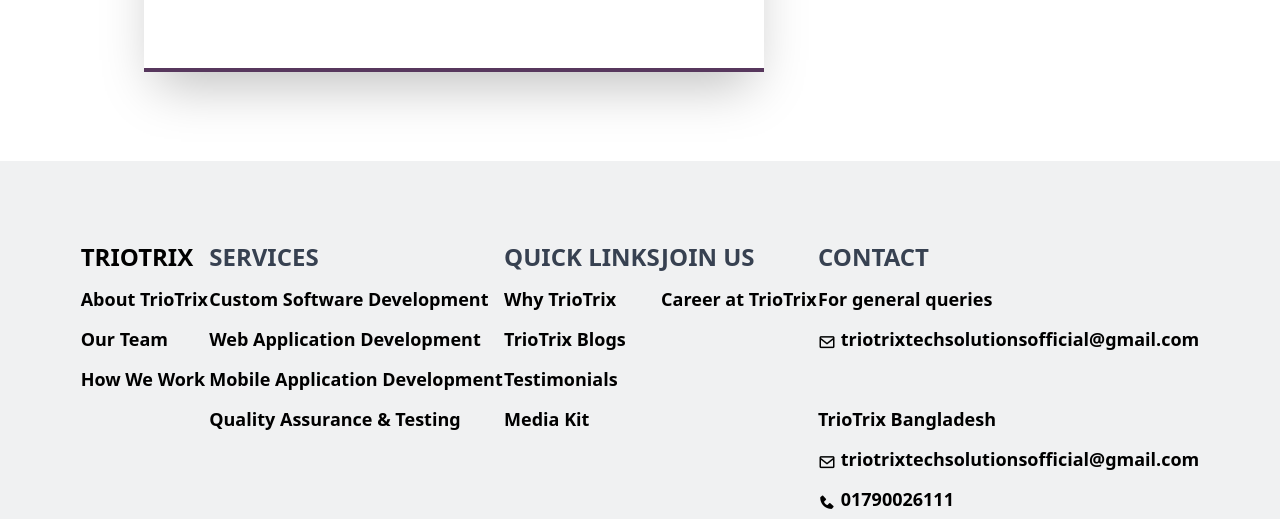
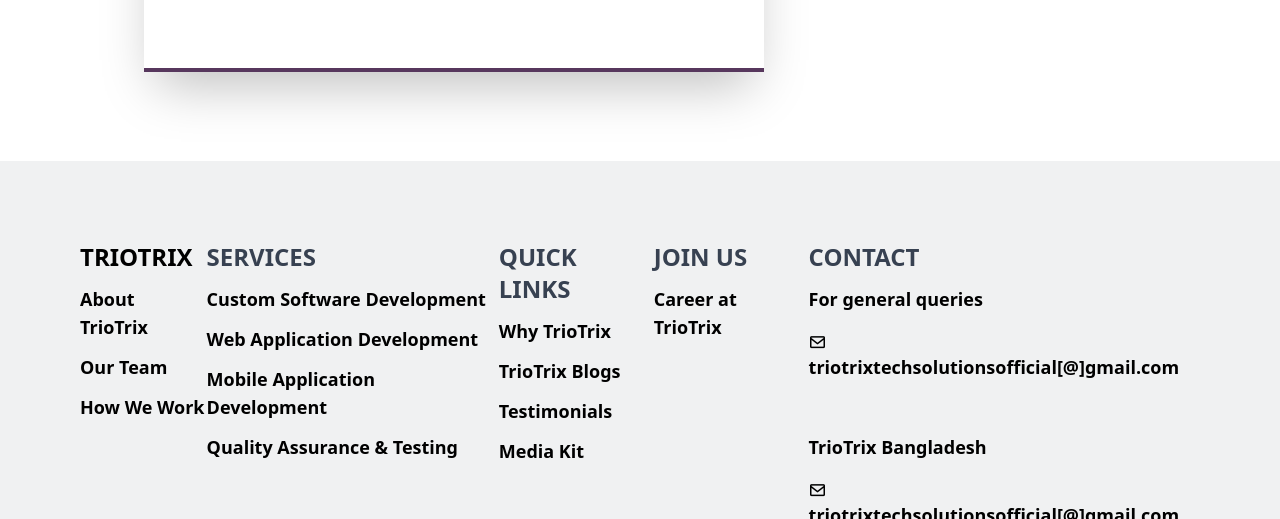
Before and after one commit to triotrixtechsolutions/triotrix-website, a website: page index.html in a window 1280 px wide. Shown: the part 7817-8336 px from the top of the page. Drawn offline with nearby package versions, Linux system fonts and the light colour scheme.

Commit message:
contact info changes

```diff
--- a/index.html
+++ b/index.html
@@ -646,10 +646,10 @@
       <div class="flex flex-col gap-3 col-span-2">
         <p class="text-2xl text-gray-700">CONTACT</p>
         <p>For general queries</p>
-        <a href="" ><i class='bx bx-envelope align-middle'></i> triotrixtechsolutionsofficial@gmail.com</a> <br>
+        <a href="mailto:triotrixtechsolutionsofficial@gmail.com" ><i class='bx bx-envelope align-middle'></i> triotrixtechsolutionsofficial[@]gmail.com</a> <br>
         <a href="" >TrioTrix Bangladesh</a>
-        <a href="" ><i class='bx bx-envelope align-middle'></i> triotrixtechsolutionsofficial@gmail.com</a>
-        <a href=""><i class='bx bxs-phone align-middle'></i> 01790026111</a>
+        <a href="mailto:triotrixtechsolutionsofficial@gmail.com" ><i class='bx bx-envelope align-middle'></i> triotrixtechsolutionsofficial[@]gmail.com</a>
+        <a href=""><i class='bx bxs-phone align-middle'></i> 01815532283</a>
         <div  class="flex gap-5 text-xl">
           <a href="https://www.facebook.com/TrioTrixTechSolutions"><i class='bx bxl-facebook'></i></a>
           <a href="https://www.linkedin.com/company/triotrix-tech-solutions/"><i class='bx bxl-linkedin'></i></a>
```
